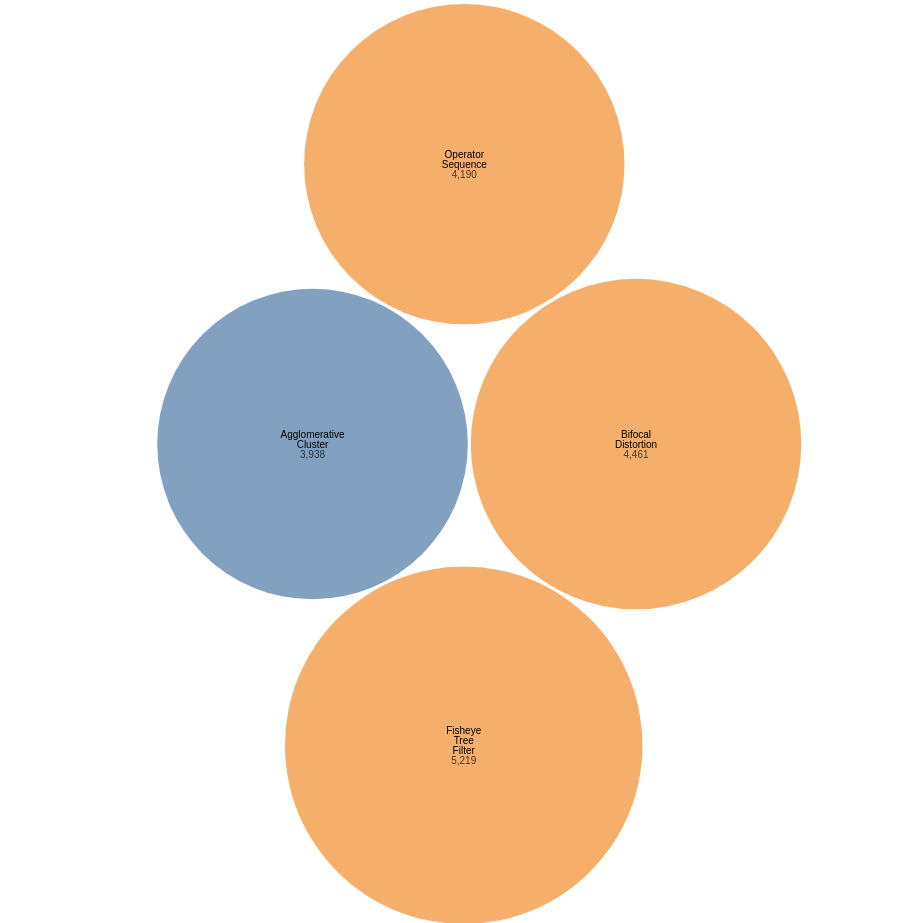
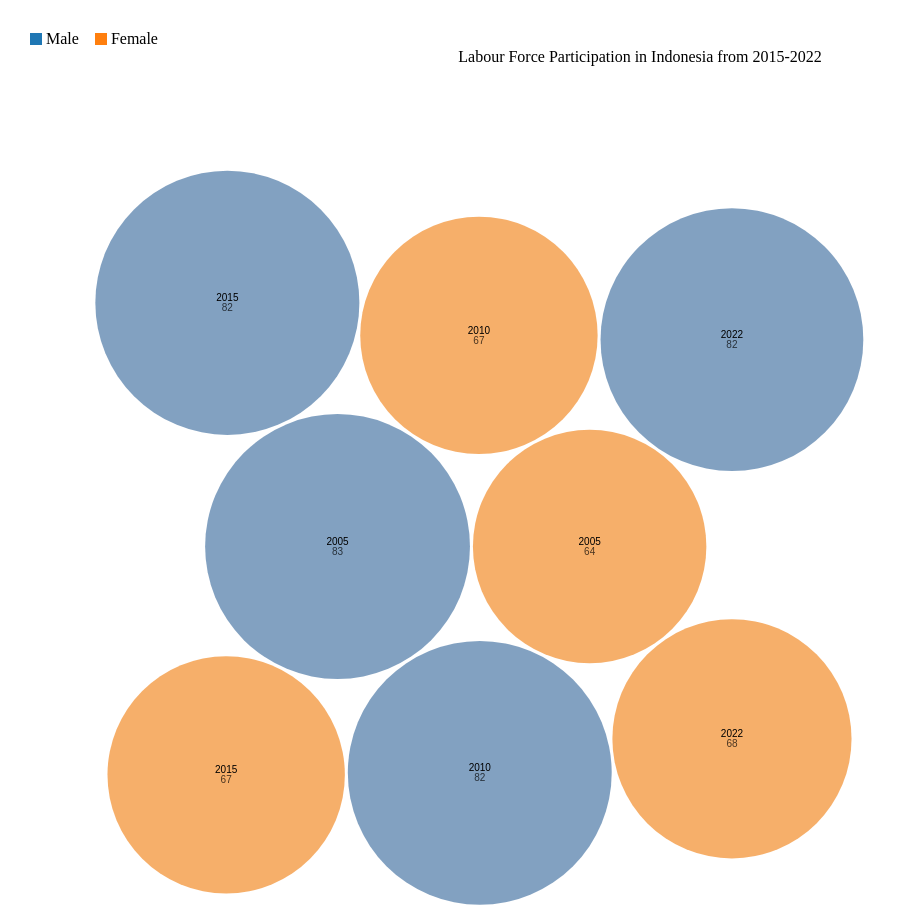
Before and after one commit to egunadi/dsci554-a4, a website: page html/bubble_cloud.html in a window 1280 px wide. Shown: the top 923 px of the page, without its empty margins (0-897 px from the left). Drawn offline with nearby package versions, Linux system fonts and the light colour scheme.

Commit message:
Add img/bubble_cloud.png

```diff
--- a/html/bubble_cloud.html
+++ b/html/bubble_cloud.html
@@ -22,19 +22,47 @@
       font: inherit;
       vertical-align: baseline;
     }
+
+    #legend {
+      margin-left: 30px;
+      margin-top: 30px;
+    }
+
+    #description {
+      display: flex;
+      justify-content: center;
+    }
   </style>
   <script src="https://d3js.org/d3.v7.min.js"></script>
 </head>
 <body>
+  <div id="legend"></div>
+  <div id="description" class="container">
+    <strong>Labour Force Participation in Indonesia from 2015-2022</strong>
+  </div>
   <div id="viz"></div>
 
   <script>
     data = [
-      { id: "flare.analytics.cluster.AgglomerativeCluster", value: 3938 },
-      { id: "flare.vis.operator.distortion.BifocalDistortion", value: 4461},
-      { id: "flare.vis.operator.filter.FisheyeTreeFilter", value: 5219 },
-      { id: "flare.vis.operator.OperatorSequence", value: 4190}
+      { id: "un.Male.2005", value: 82.9 },
+      { id: "un.Female.2005", value: 64.4 },
+      { id: "un.Male.2010", value: 82.3 },
+      { id: "un.Female.2010", value: 66.6 },
+      { id: "un.Male.2015", value: 82.4 },
+      { id: "un.Female.2015", value: 66.6 },
+      { id: "un.Male.2022", value: 81.6 },
+      { id: "un.Female.2022", value: 67.6 }
     ]
+
+    const swatchcolor = d3.scaleOrdinal()
+                        .domain(["Male", "Female"])
+                        .range(d3.schemeCategory10)
+
+    const swatchmargin = {top: 20, right: 30, bottom: 30, left: 40}
+
+    // Create the legend manually
+    const legendContainer = document.getElementById('legend');
+    legendContainer.innerHTML = createLegend(swatchcolor);
 
     // Specify the dimensions of the chart.
     const width = 928;
@@ -105,7 +133,19 @@
         .attr("fill-opacity", 0.7)
         .text(d => format(d.value));
 
-    // return Object.assign(svg.node(), {scales: {color}});
+    // Function to create the legend HTML
+    function createLegend(colorScale) {
+      const domain = colorScale.domain();
+      let html = '<div style="display: flex; flex-wrap: wrap;">';
+      domain.forEach((item, index) => {
+        html += `<div style="display: flex; align-items: center; margin-right: 16px;">
+          <div style="width: 12px; height: 12px; background-color: ${colorScale(item)}; margin-right: 4px;"></div>
+          <div>${item}</div>
+        </div>`;
+      });
+      html += '</div>';
+      return html;
+    }
   </script>
 </body>
 </html>
```
Also changed, not shown: img/bubble_cloud.png (added).
